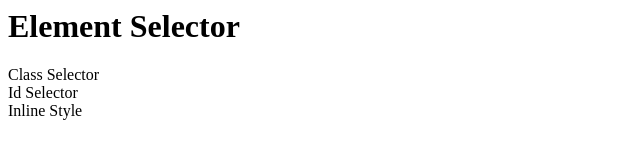
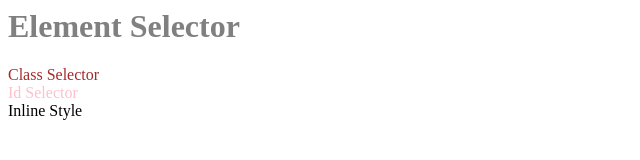
Before and after one commit to knightmoves-schools/011-inline-styles-selectors-hashyyazzie, a website: page index.html in a window 1280 px wide. Shown: the whole page, without its empty margins (0-640 px from the left). Drawn offline with Linux system fonts and the light colour scheme.

Commit message:
Update index.html
lol

```diff
--- a/index.html
+++ b/index.html
@@ -1,9 +1,16 @@
 <html>
-
 <head>
   <title>CSS Styling</title>
   <style>
-
+        h1 {
+            color: grey;
+        }
+    .brown-text {
+            color: brown;
+    }
+    #selector-id {
+          color: pink;
+    }
   </style>
 </head>
 
```
